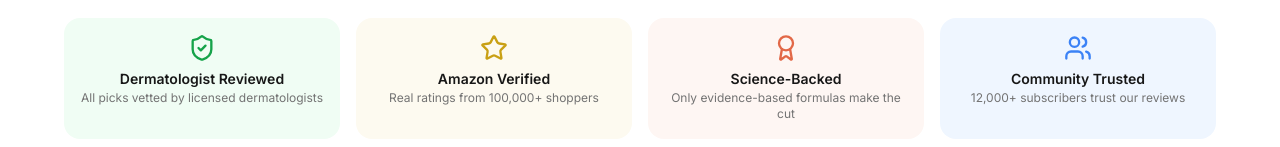
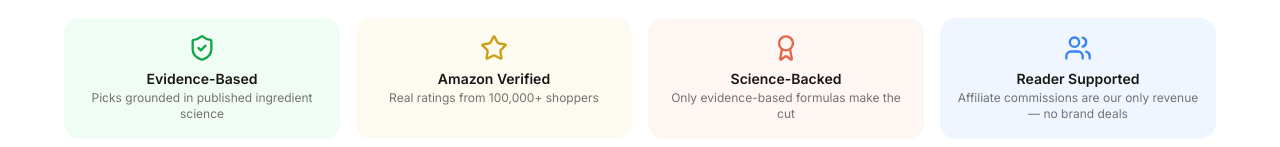
Before and after one commit to claudeemail6021-alt/bestwrinklereducers, a Next.js app: page / in a window 1280 px wide. Shown: the part 653-800 px from the top of the page. Built offline with nearby package versions, Linux system fonts and the light colour scheme; no server answers; a web font is replaced by a local one.

Commit message:
🚨 Remove fabricated 'Dermatologist Reviewed' badge and unverified subscriber count

```diff
--- a/src/components/TrustBadges.tsx
+++ b/src/components/TrustBadges.tsx
@@ -3,8 +3,8 @@
 const badges = [
   {
     icon: ShieldCheck,
-    title: "Dermatologist Reviewed",
-    subtitle: "All picks vetted by licensed dermatologists",
+    title: "Evidence-Based",
+    subtitle: "Picks grounded in published ingredient science",
     color: "text-green-600",
     bg: "bg-green-50",
   },
@@ -24,8 +24,8 @@
   },
   {
     icon: Users,
-    title: "Community Trusted",
-    subtitle: "12,000+ subscribers trust our reviews",
+    title: "Reader Supported",
+    subtitle: "Affiliate commissions are our only revenue — no brand deals",
     color: "text-blue-500",
     bg: "bg-blue-50",
   },
```
